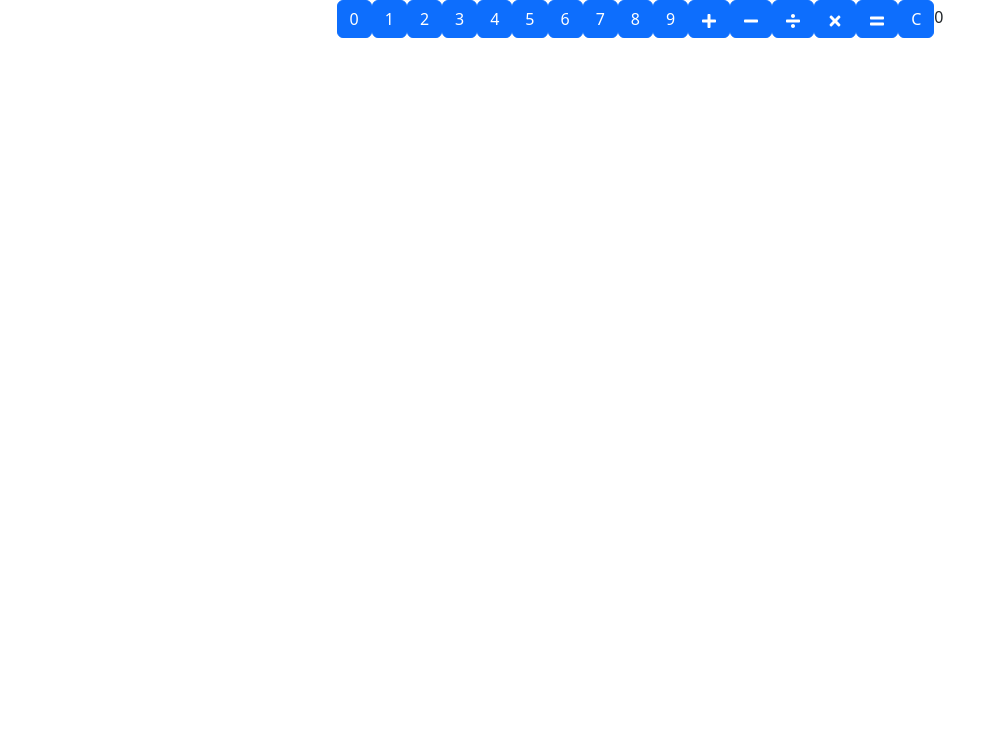
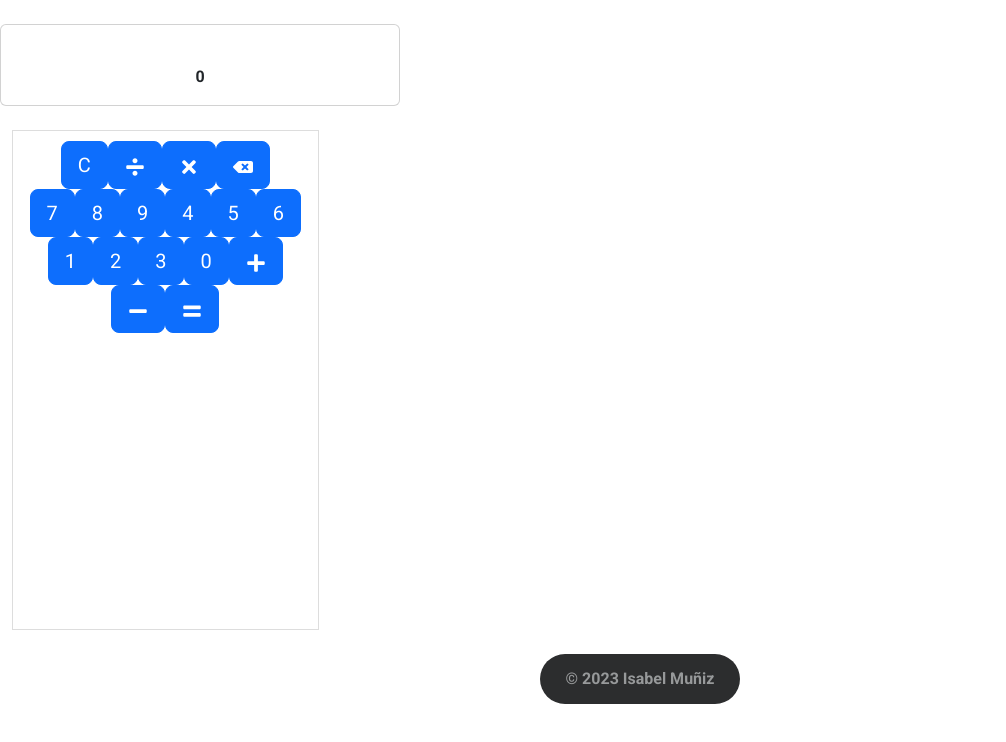
Before and after one commit to isaandrea12/Calculator, a React (Create React App) app: page / in a window 1280 px wide. Shown: the top 742 px of the page, without its empty margins (0-1006 px from the left). Built offline with nearby package versions, Linux system fonts and the light colour scheme.

Commit message:
Separation of concerns.

```diff
--- a/src/App.css
+++ b/src/App.css
@@ -1,5 +1,9 @@
+@import url("https://fonts.googleapis.com/css2?family=Roboto:wght@400;700&display=swap");
+
 .App {
   text-align: center;
+  font-family: "Roboto", sans-serif;
+  font-weight: 700;
 }
 
 .App-logo {
--- a/src/App.js
+++ b/src/App.js
@@ -6,13 +6,12 @@ import Grid from "./components/Grid/Grid";
 import { useState } from "react";
 
 function App() {
-const [] = useState();
+  const [] = useState();
 
   return (
     <div className="App">
       <Calculator />
-      {/* <Footer /> */}
-      <Grid />
+      <Footer />
     </div>
   );
 }
--- a/src/components/Calculator/Calculator.js
+++ b/src/components/Calculator/Calculator.js
@@ -1,21 +1,21 @@
 import React, { useState } from "react";
-import { FaMinus, FaPlus, FaDivide, FaTimes, FaEquals } from "react-icons/fa";
 import styles from "./Calculator.module.css";
+import Grid from "../Grid/Grid";
+import Display from "../Display/Display";
 
 const Calculator = () => {
-  const numbers = [0, 1, 2, 3, 4, 5, 6, 7, 8, 9];
-  const [number, setNumber] = useState(0);
   const [calculation, setCalculation] = useState("");
   const [result, setResult] = useState(0);
+  const operations = ["+", "-", "/", "*"];
 
   const handleClearClick = () => {
     setResult(0);
     setCalculation("");
-  }
+  };
 
   const handleEqualsClick = () => {
     setResult(eval(calculation));
-  }
+  };
 
   const handleOperatorClick = (operator) => {
     // Check if the last character is an operator before appending another one
@@ -27,61 +27,37 @@ const Calculator = () => {
       return;
     }
     setCalculation(calculation + operator);
-  }
+  };
+
+  const handleBackClick = () => {
+    setCalculation((prevCalculation) => {
+      const updatedCalculation = prevCalculation.substring(
+        0,
+        prevCalculation.length - 1,
+      );
+
+      // Check if the last character removed is an operation
+      if (operations.includes(prevCalculation[prevCalculation.length - 1])) {
+        // Reset the result to 0
+        setResult(0);
+      }
+
+      return updatedCalculation;
+    });
+  };
 
   return (
-    <div className={styles}>
-      {calculation}
-      {numbers.map((number) => {
-        return (
-          <button
-            className="btn btn-primary"
-            onClick={() => {
-              setNumber(number);
-              setCalculation(calculation + `${number}`);
-            }}
-          >
-            {number}
-          </button>
-        );
-      })}
-      <button
-        className="btn btn-primary"
-        onClick={() => handleOperatorClick("+")}
-      >
-        {<FaPlus />}
-      </button>
-      <button
-        className="btn btn-primary"
-        onClick={() => handleOperatorClick("-")}
-      >
-        {<FaMinus />}
-      </button>
-      <button
-        className="btn btn-primary"
-        onClick={() => handleOperatorClick("/")}
-      >
-        {<FaDivide />}
-      </button>
-      <button
-        className="btn btn-primary"
-        onClick={() => handleOperatorClick("*")}
-      >
-        {<FaTimes />}
-      </button>
-
-      <button
-        className="btn btn-primary"
-        onClick={handleEqualsClick}>
-        <FaEquals />
-      </button>
-      <button
-        className="btn btn-primary"
-        onClick={handleClearClick}
-      >
-        C
-      </button>
-      {result}
+    <div className="mt-4">
+      <Display calculation={calculation} result={result} />
+      <Grid
+        calculation={calculation}
+        setCalculation={setCalculation}
+        result={result}
+        handleClearClick={handleClearClick}
+        handleEqualsClick={handleEqualsClick}
+        handleOperatorClick={handleOperatorClick}
+        handleBackClick={handleBackClick}
+      />
     </div>
   );
 };
--- a/src/components/Display/Display.js
+++ b/src/components/Display/Display.js
@@ -1,8 +1,16 @@
 import React from "react";
 import styles from "./Display.module.css";
 
-const Display = () => {
-  return <div className={styles.bkgColor}>Display</div>;
+const Display = ({ calculation, result }) => {
+  return (
+    <div className={`card ${styles.cardBody}`}>
+      <div className="card-body">
+        {calculation}
+        <br></br>
+        {result}
+      </div>
+    </div>
+  );
 };
 
 export default Display;
--- a/src/components/Display/Display.module.css
+++ b/src/components/Display/Display.module.css
@@ -1,3 +1,3 @@
-.bkgColor {
-  background-color: tomato;
+.cardBody {
+  width: 400px;
 }
--- a/src/components/Footer/Footer.js
+++ b/src/components/Footer/Footer.js
@@ -4,7 +4,13 @@ import styles from "./Footer.module.css";
 const Footer = () => {
   const currentYear = new Date().getFullYear();
 
-  return <footer className={styles}>@{currentYear} Isabel Muñiz</footer>;
+  return (
+    <div
+      className={`container-fluid d-flex align-items-center justify-content-center custom-container mt-4 ${styles.customContainer} ${styles.bgCustom} ${styles.textCustom} ${styles.rounded}`}
+    >
+      <footer>© {currentYear} Isabel Muñiz</footer>
+    </div>
+  );
 };
 
 export default Footer;
--- a/src/components/Footer/Footer.module.css
+++ b/src/components/Footer/Footer.module.css
@@ -0,0 +1,16 @@
+.customContainer {
+  width: 200px;
+  height: 50px;
+}
+
+.bgCustom {
+  background-color: #2c2d2e;
+}
+
+.textCustom {
+  color: #97999a;
+}
+
+.rounded {
+  border-radius: 2rem !important;
+}
--- a/src/components/Grid/Grid.js
+++ b/src/components/Grid/Grid.js
@@ -1,20 +1,81 @@
-import React from 'react'
+import React from "react";
 import styles from "./Grid.module.css";
+import {
+  FaMinus,
+  FaPlus,
+  FaDivide,
+  FaTimes,
+  FaEquals,
+  FaBackspace,
+} from "react-icons/fa";
 
-const Grid = (props) => {
-  const gridData = [
-
-  ];
+const Grid = ({
+  handleClearClick,
+  calculation,
+  setCalculation,
+  handleEqualsClick,
+  handleOperatorClick,
+  handleBackClick,
+}) => {
+  const numbers = [7, 8, 9, 4, 5, 6, 1, 2, 3, 0];
 
   return (
-    <div className={styles.gridContainer}>
-    {gridData.map((item, index) => (
-      <div key={index} className={styles.gridItem}>
-        {item}
+    <div className={`container mt-4 ${styles.gridContainer}`}>
+      <div className={styles.gridItem}>
+        <button className="btn btn-primary btn-lg" onClick={handleClearClick}>
+          C
+        </button>
+        <button
+          className="btn btn-primary btn-lg"
+          onClick={() => handleOperatorClick("/")}
+        >
+          {<FaDivide />}
+        </button>
+        <button
+          className="btn btn-primary btn-lg"
+          onClick={() => handleOperatorClick("*")}
+        >
+          {<FaTimes />}
+        </button>
+        <button className="btn btn-primary btn-lg" onClick={handleBackClick}>
+          <FaBackspace />
+        </button>
+        <div>
+          {numbers.map((number) => {
+            return (
+              <button
+                className="btn btn-primary btn-lg"
+                onClick={() => {
+                  setCalculation(calculation + `${number}`);
+                }}
+              >
+                {number}
+              </button>
+            );
+          })}
+          <button
+            className="btn btn-primary btn-lg"
+            onClick={() => handleOperatorClick("+")}
+          >
+            {<FaPlus />}
+          </button>
+          <button
+            className="btn btn-primary btn-lg"
+            onClick={() => handleOperatorClick("-")}
+          >
+            {<FaMinus />}
+          </button>
+
+          <button
+            className="btn btn-primary btn-lg"
+            onClick={handleEqualsClick}
+          >
+            <FaEquals />
+          </button>
+        </div>
       </div>
-    ))}
-  </div>
+    </div>
   );
-}
+};
 
-export default Grid
+export default Grid;
--- a/src/components/Grid/Grid.module.css
+++ b/src/components/Grid/Grid.module.css
@@ -1,11 +1,13 @@
 .gridContainer {
-    display: grid;
-    grid-template-columns: repeat(4, 1fr); /* 4 columns with equal width */
-    gap: 10px; /* Adjust the gap between grid items */
+  max-width: 2000px;
+  height: 500px;
+  display: grid;
+  grid-template-columns: repeat(4, 1fr);
+  gap: 10px;
 }
 
 .gridItem {
-    padding: 10px;
-    border: 1px solid #ddd;
-    text-align: center;
+  padding: 10px;
+  border: 1px solid #ddd;
+  text-align: center;
 }
--- a/src/index.css
+++ b/src/index.css
@@ -1,13 +1,11 @@
 body {
   margin: 0;
-  font-family: -apple-system, BlinkMacSystemFont, "Segoe UI", "Roboto", "Oxygen",
-    "Ubuntu", "Cantarell", "Fira Sans", "Droid Sans", "Helvetica Neue",
-    sans-serif;
   -webkit-font-smoothing: antialiased;
   -moz-osx-font-smoothing: grayscale;
 }
 
 code {
-  font-family: source-code-pro, Menlo, Monaco, Consolas, "Courier New",
-    monospace;
+  /* font-family: source-code-pro, Menlo, Monaco, Consolas, "Courier New",
+    monospace; */
+  font-family: "Roboto", sans-serif;
 }
```
Also changed, not shown: 1 other file (tests, documents, lock files or other folders).
